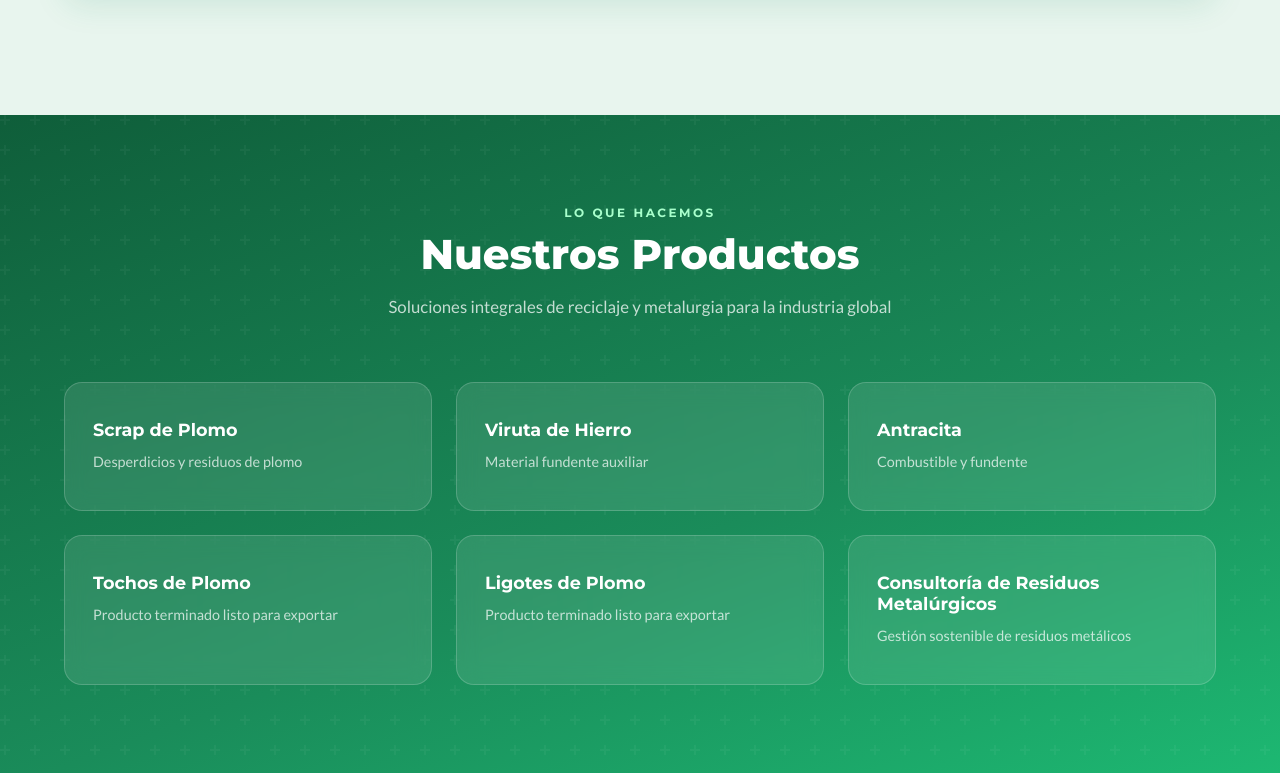
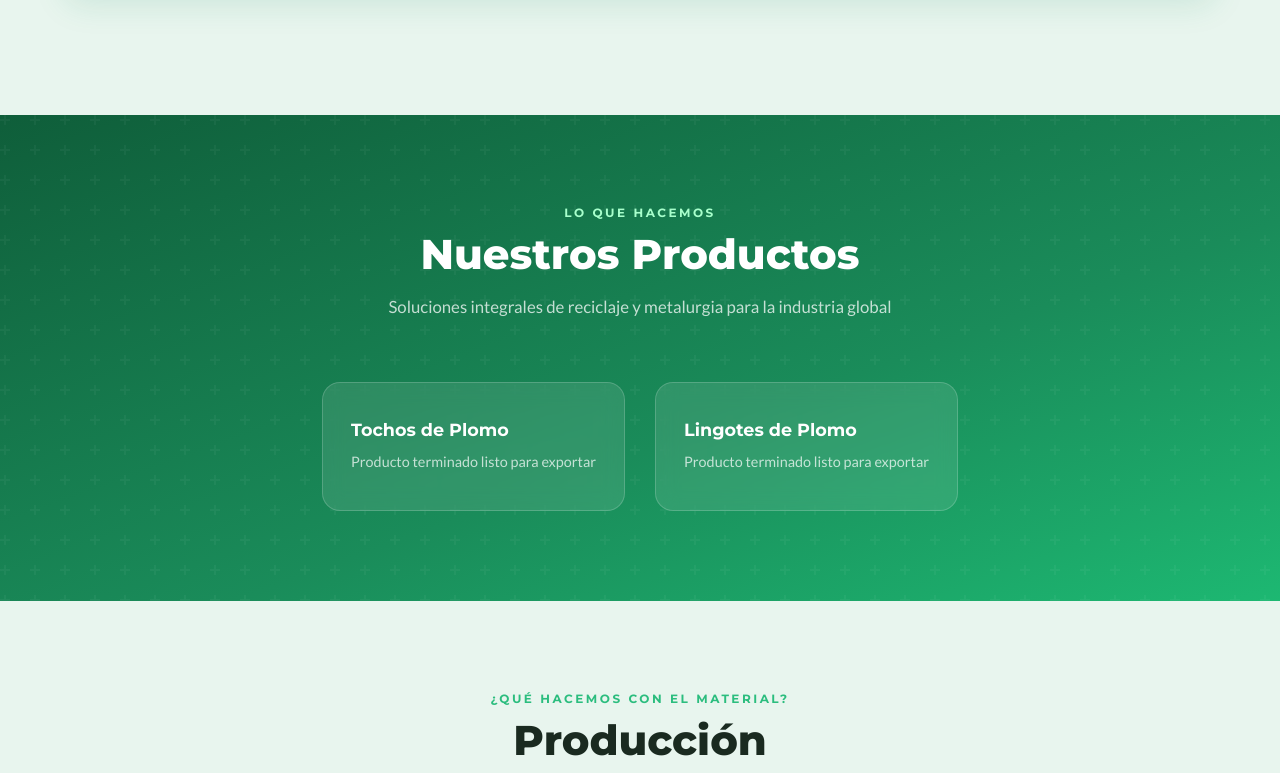
Before and after one commit to MilaGrosLey/ECOPET_EXPORTACIONES_E.I.R.L, a plain HTML site: page index.html in a window 1280 px wide. Shown: the part 2024-2797 px from the top of the page. Drawn offline with Linux system fonts and the light colour scheme.

Commit message:
actualización de mi proyecto

```diff
--- a/index.html
+++ b/index.html
@@ -145,41 +145,18 @@ seguras.
 
     <div class="services-grid">
 
+
       <!-- Tarjeta 1 -->
-      <div class="service-card reveal" onclick="openProductModal('Scrap de Plomo', 'Desperdicios y residuos de plomo (incluye mangas y subproductos). Materia prima principal para producir tochos de plomo de alta pureza.', 'scrap.jpeg')">
-        <h3>Scrap de Plomo</h3>
-        <p>Desperdicios y residuos de plomo</p>
-      </div>
-
-      <!-- Tarjeta 2 -->
-      <div class="service-card reveal reveal-delay-1" onclick="openProductModal('Viruta de Hierro', 'Viruta de hierro de alta calidad usada como fundente auxiliar. Optimiza la eficiencia térmica y la recuperación del plomo.', 'viruta.jpg')">
-        <h3>Viruta de Hierro</h3>
-        <p>Material fundente auxiliar</p>
-      </div>
-
-      <!-- Tarjeta 3 -->
-      <div class="service-card reveal reveal-delay-2" onclick="openProductModal('Antracita', 'Antracita de alta pureza como combustible y fundente. Garantiza temperatura controlada y mejor rendimiento metalúrgico.', 'antracita.png')">
-        <h3>Antracita</h3>
-        <p>Combustible y fundente</p>
-      </div>
-
-      <!-- Tarjeta 4 -->
       <div class="service-card reveal" onclick="openProductModal('Tochos de Plomo', 'Tochos de plomo de alta pureza obtenidos por fundición térmica. Codificados, con trazabilidad por lote y listos para exportación.', 'tochos.jpeg')">
         <h3>Tochos de Plomo</h3>
         <p>Producto terminado listo para exportar</p>
       </div>
 
-      <!-- Tarjeta 5 -->
-      <div class="service-card reveal reveal-delay-1" onclick="openProductModal('Ligotes de Plomo', 'Ligotes de plomo de alta pureza. Moldeados y solidificados con codificación y trazabilidad por lote.', 'lingote.jpeg')">
-        <h3>Ligotes de Plomo</h3>
+      <!-- Tarjeta 2 -->
+      <div class="service-card reveal reveal-delay-1" onclick="openProductModal('Lingotes de Plomo', 'Lingotes de plomo de alta pureza. Moldeados y solidificados con codificación y trazabilidad por lote.', 'lingote.jpeg')">
+        <h3>Lingotes de Plomo</h3>
         <p>Producto terminado listo para exportar</p>
       </div>
-
-      <!-- Tarjeta 6  -->
-<div class="service-card reveal reveal-delay-2" onclick="openProductModal('Consultoría de Residuos Metalúrgicos', 'Asesoramos en el manejo responsable de residuos metálicos (scrap de plomo, viruta y antracita), procesos de fundición térmica controlada y estrategias de economía circular para la recuperación y exportación de plomo refinado.', 'negociacion.jpg')">
-  <h3>Consultoría de Residuos Metalúrgicos</h3>
-  <p>Gestión sostenible de residuos metálicos</p>
-</div>
 
     </div>
   </div>
--- a/styles.css
+++ b/styles.css
@@ -435,11 +435,12 @@ a { text-decoration: none; color: inherit; }
 .services-bg .section-head .eyebrow { color: #a8ffcc; }
 
 .services-grid {
-  display: grid;
-  grid-template-columns: repeat(3, 1fr);
-  gap: 24px;
+  display: flex;
+  flex-wrap: wrap;
+  gap: 30px;
   position: relative;
   z-index: 1;
+  justify-content: center;
 }
 .service-card {
   background: rgba(255,255,255,0.10);
```
Also changed, not shown: produccion.html (+11 -4 lines).
